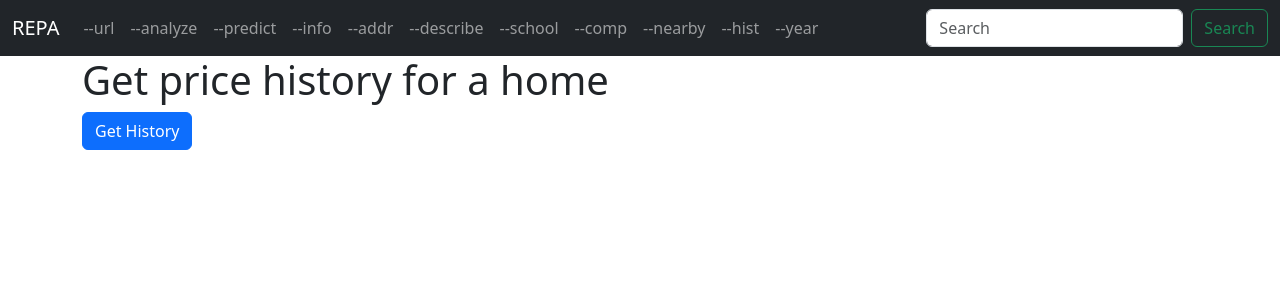
After one commit to adensattler/REPA, a Flask app: page /hist in a window 1280 px wide. The commit adds this page. Shown: the top 300 px of the page. Run offline with Flask 3, Linux system fonts and the light colour scheme.

Commit message:
comitting to local

```diff
--- a/Main/app.py
+++ b/Main/app.py
@@ -1,6 +1,7 @@
 from flask import Flask, render_template, request, flash
 import pandas as pd
 import sqlite3
+from config import API_KEY
 
 from data_acquisition import get_listings, get_listings_gui, organize_property_details, get_description, get_address
 from create_database import create_database
@@ -10,7 +11,6 @@ from prediction import perform_prediction_gui
 app = Flask(__name__)
 app.config['SECRET_KEY'] = 'your secret key'
 
-api_key = "26a8e12e-902b-46ea-ba69-1d8f841a49f4"
 
 @app.route('/', methods=('GET', 'POST'))
 def index():
@@ -20,7 +20,7 @@ def index():
 def home():
     if request.method == 'POST':
         url = request.form['url'] # Get URL from HTML form
-        result = get_listings_gui(url, api_key)
+        result = get_listings_gui(url, API_KEY)
 
         if not result:
             flash("Error: Please check that the URL is valid and try again. If the problem persists, check if your API key has expired.")
@@ -36,10 +36,9 @@ def create():
         url = request.form['url']
 
         try:
-            api_key = "a9fef9b3-771c-4f18-87c1-aee712b66b4c"
             listing_url = url
 
-            listing_response = get_listings(api_key, listing_url)
+            listing_response = get_listings(API_KEY, listing_url)
 
             # stores the columns we are interested in
             columns = [
@@ -52,6 +51,7 @@ def create():
             den_listings = pd.json_normalize(listing_response["data"]["cat1"]["searchResults"]["mapResults"])
             selected_den_listings = den_listings.loc[:, columns].dropna(thresh=13)
             create_database(selected_den_listings)
+            return render_template('create.html', success_message = "Search was succesful!")
         except:
             flash("Error: Please check that the URL is valid and try again. If the problem persists, check if your API key has expired for the month.")
     return render_template('create.html')
@@ -60,7 +60,7 @@ def create():
 def analyze():
     if request.method == 'POST':
         url = request.form['url'] # Get URL from HTML form
-        result = get_listings_gui(url, api_key)
+        result = get_listings_gui(url, API_KEY)
 
         if not result:
             flash("Error: Please check that the URL is valid and try again. If the problem persists, check if your API key has expired.")
@@ -79,7 +79,7 @@ def analyze():
 def predict():
     if request.method == 'POST':
         url = request.form['url'] # Get URL from HTML form
-        result = get_listings_gui(url, api_key)
+        result = get_listings_gui(url, API_KEY)
 
         if not result:
             flash("Error: Please check that the URL is valid and try again. If the problem persists, check if your API key has expired.")
@@ -105,7 +105,12 @@ def dict_to_html(data_dict):
 def info():
     if request.method == 'POST':
         zillow_id = request.form['zpid'] # Get Zillow ID from HTML form
-        property_detail_dict, df_price_hist = organize_property_details(api_key, zillow_id)
+        property_detail_dict, df_price_hist = organize_property_details(API_KEY, zillow_id)
+
+        # make json files of the property details returned for usage by other routes
+        data = pd.json_normalize(property_detail_dict)
+        data.to_json('data.json')
+        df_price_hist.to_json('hist.json')
 
         if not property_detail_dict:
             flash("Error: Please check that the Zillow ID is valid and try again. If the problem persists, check if your API key has expired for the month.")
@@ -118,7 +123,7 @@ def info():
 def describe():
     if request.method == 'POST':
         zillow_id = request.form['zpid'] # Get Zillow ID from HTML form
-        property_description = get_description(api_key, zillow_id)
+        property_description = get_description(API_KEY, zillow_id)
 
         if not property_description:
             flash("Error: Please check that the Zillow ID is valid and try again. If the problem persists, check if your API key has expired for the month.")
@@ -161,7 +166,7 @@ def nearby():
 # homeinfo function to reduce size of dependent functions (same functionality as --info)
 def homeinfo(zpid):
     try:
-        data, hist = organize_property_details(api_key, zpid)
+        data, hist = organize_property_details(API_KEY, zpid)
         data = pd.json_normalize(data)
         data.to_json('data.json')
         hist.to_json('hist.json')
@@ -172,7 +177,7 @@ def homeinfo(zpid):
 def addr():
     if request.method == 'POST':
         zillow_id = request.form['zpid'] # Get Zillow ID from HTML form
-        property_address = get_address(api_key, zillow_id)
+        property_address = get_address(API_KEY, zillow_id)
 
         if not property_address:
             flash("Error: Please check that the Zillow ID is valid and try again. If the problem persists, check if your API key has expired for the month.")
@@ -181,6 +186,18 @@ def addr():
 
     return render_template('addr.html')
 
+@app.route('/hist', methods=('GET', 'POST'))
+def hist():
+    if request.method == 'POST':
+
+        try:
+            hist_results = pd.read_json('hist.json')
+            return render_template('hist.html', hist_results=hist_results.to_html())
+
+        except:
+            flash("Error: Please run --info command first")
+
+    return render_template('hist.html')
 
 if __name__ == "__main__":
     app.run()
--- a/Main/templates/base.html
+++ b/Main/templates/base.html
@@ -40,10 +40,10 @@
                         <a class="nav-link" href="{{ url_for('info')}}">--info</a>
                     </li>
                     <li class="nav-item">
-                        <a class="nav-link" href="">--addr</a>
+                        <a class="nav-link" href="{{ url_for('addr')}}">--addr</a>
                     </li>
                     <li class="nav-item">
-                        <a class="nav-link" href="">--describe</a>
+                        <a class="nav-link" href="{{ url_for('describe')}}">--describe</a>
                     </li>
                     <li class="nav-item">
                         <a class="nav-link" href="">--school</a>
@@ -55,7 +55,7 @@
                         <a class="nav-link" href="{{ url_for('nearby')}}">--nearby</a>
                     </li>
                     <li class="nav-item">
-                        <a class="nav-link" href="">--hist</a>
+                        <a class="nav-link" href="{{ url_for('hist')}}">--hist</a>
                     </li>
                     <li class="nav-item active">
                         <a class="nav-link" href="{{ url_for('year')}}">--year</a>
--- a/Main/templates/create.html
+++ b/Main/templates/create.html
@@ -27,4 +27,9 @@
         <button type="submit" class="btn btn-primary">Submit</button>
     </div>
 </form>
+
+{% if success_message %}
+    <p>success_message</p>
+{% endif $}
+
 {% endblock %}
--- /dev/null
+++ b/Main/templates/hist.html
@@ -0,0 +1,30 @@
+{% extends 'base.html' %}
+
+{% block content %}
+<h1>{% block title %} Get price history for a home {% endblock %}</h1>
+
+<!-- Display flashed messages here -->
+{% with messages = get_flashed_messages() %}
+{% if messages %}
+<div class="alert alert-info">
+    <ul>
+        {% for message in messages %}
+        <li>{{ message }}</li>
+        {% endfor %}
+    </ul>
+</div>
+{% endif %}
+{% endwith %}
+
+<form method="post">
+    <div class="form-group">
+        <button type="submit" class="btn btn-primary">Get History</button>
+    </div>
+</form>
+
+{% if hist_results %}
+    <p>History:</p>
+    {{hist_results|safe}}
+{% endif %}
+
+{% endblock %}
```
Also changed, not shown: Main/data_acquisition.py (+13 -0 lines), 1 other file.
